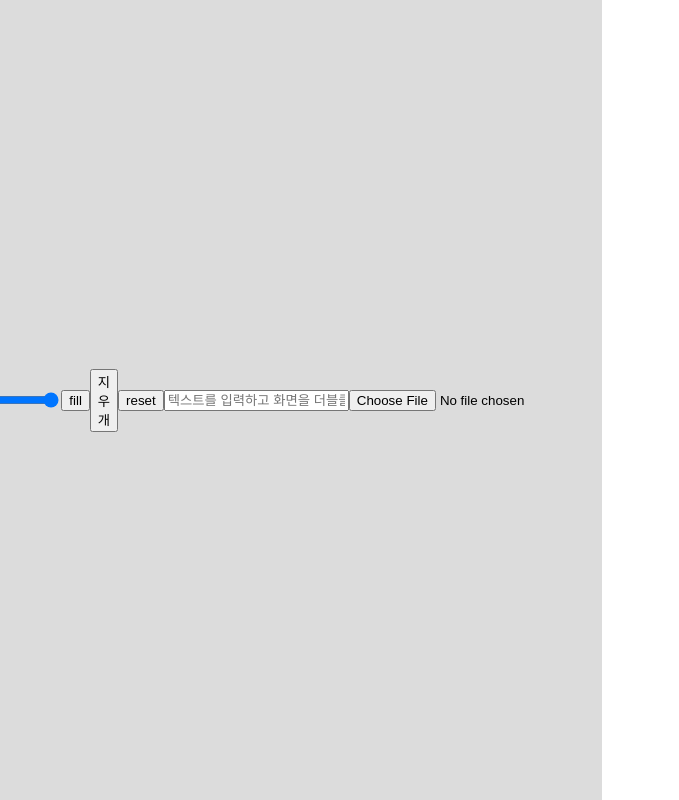
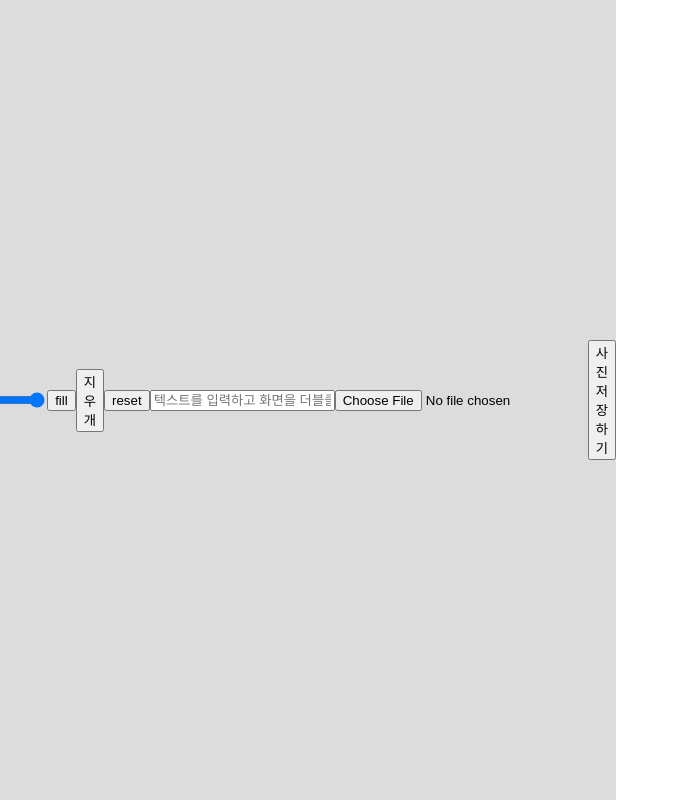
Before and after one commit to leehyeonj/meme_maker, a React (Create React App) app in the folder meme_maker/: page / in a window 1280 px wide. Shown: the top 800 px of the page, without its empty margins (0-679 px from the left). Built offline with nearby package versions, Linux system fonts and the light colour scheme.

Commit message:
feat : 이미지 저장하기

```diff
--- a/meme_maker/src/Canvas.jsx
+++ b/meme_maker/src/Canvas.jsx
@@ -104,6 +104,20 @@ const Canvas = () => {
     };
   };
 
+  const onSaveImage = () => {
+    const cv = document.querySelector(".canvas");
+    try {
+      const url = cv.toDataURL();
+
+      let a = document.createElement("a");
+      a.href = url;
+      a.download = "myDrawing.png";
+      a.click();
+    } catch (e) {
+      console.log(e);
+    }
+  };
+
   return (
     <div className="body">
       <ColorSet />
@@ -122,7 +136,8 @@ const Canvas = () => {
         ref={textRef}
         placeholder="텍스트를 입력하고 화면을 더블클릭하세요"
       ></input>
-      <input type="file" onChange={onFileChange}></input>
+      <input type="file" onChange={onFileChange} accept="image/*"></input>
+      <button onClick={onSaveImage}>사진 저장하기</button>
       <canvas
         className="canvas"
         ref={canvasRef}
```
